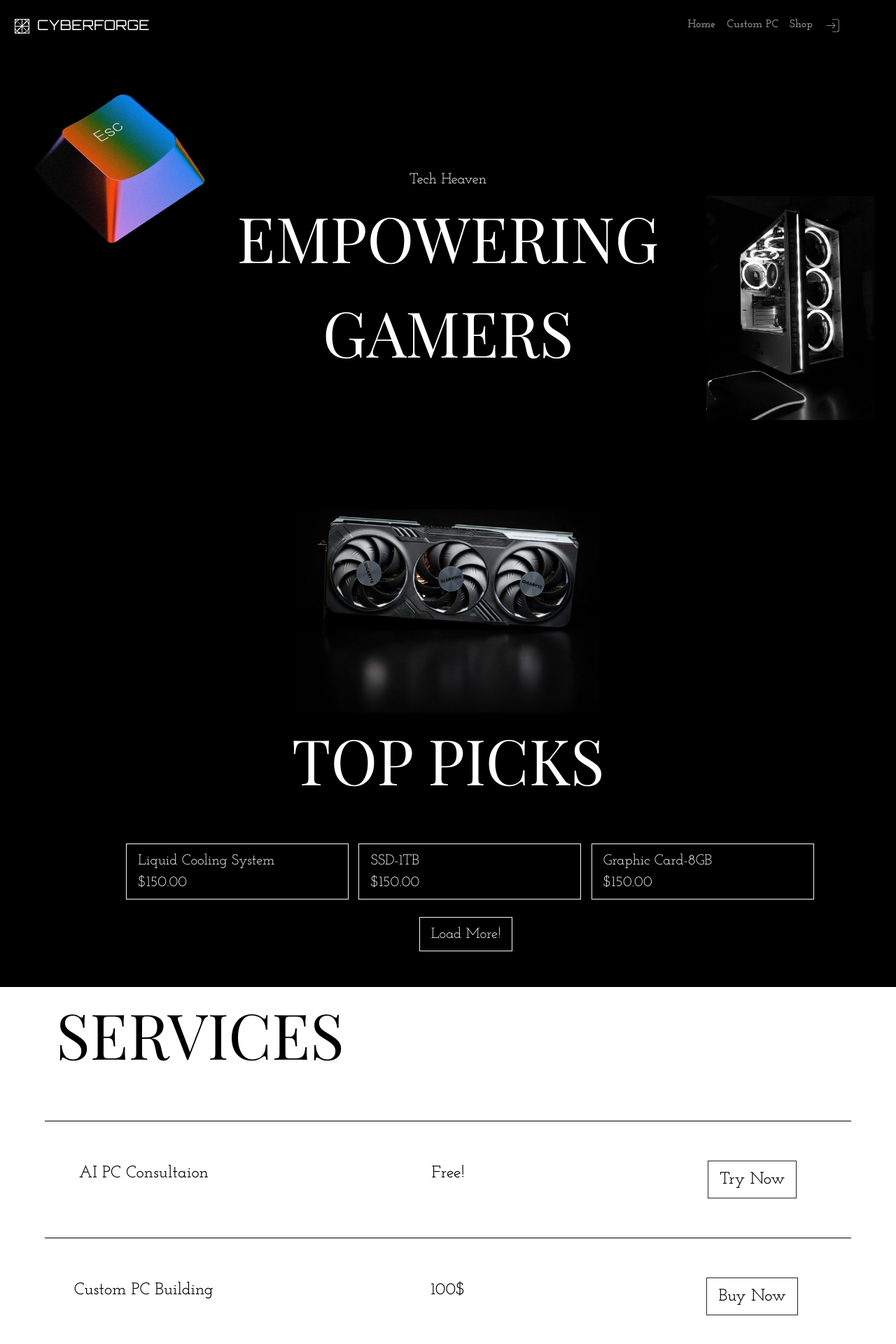
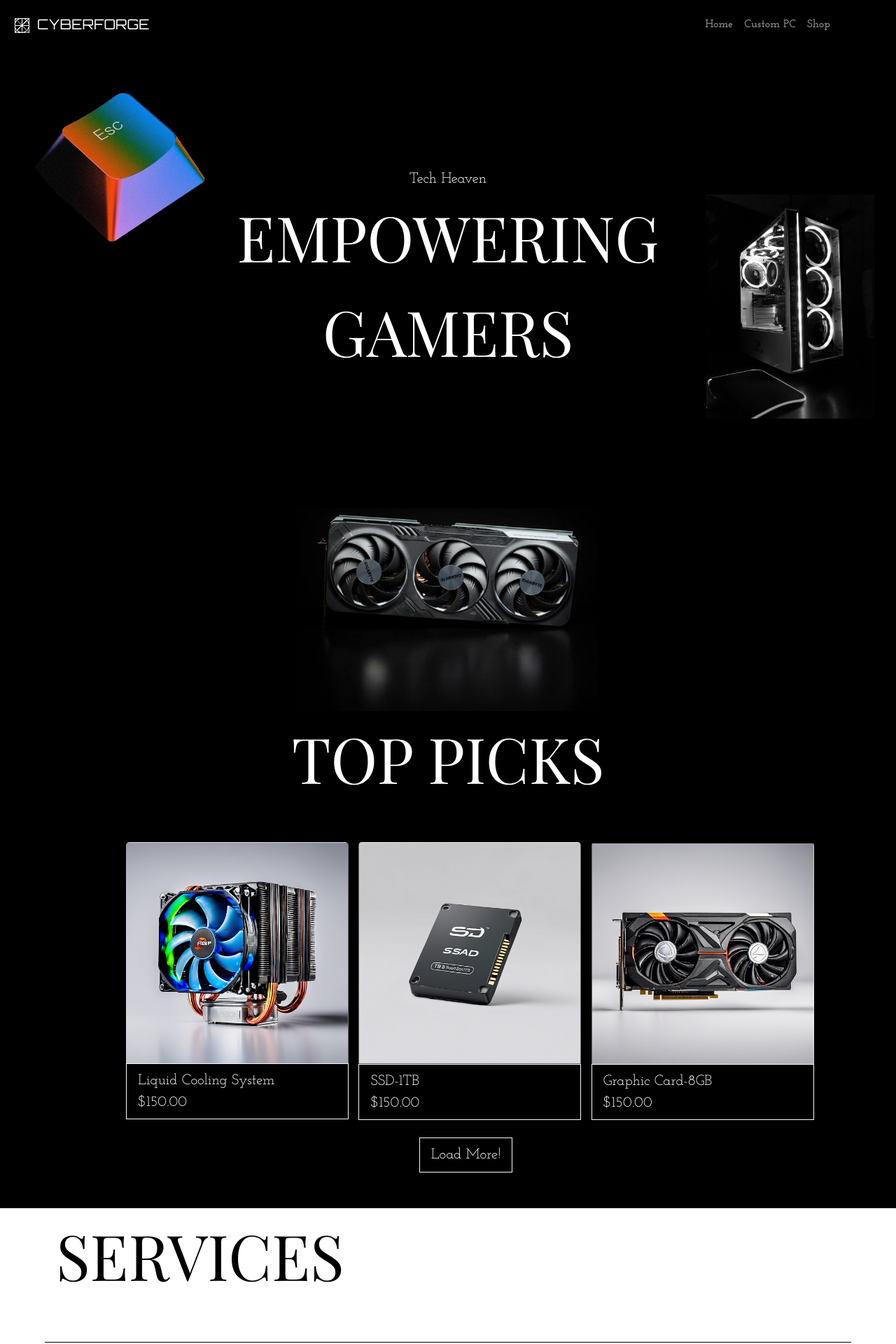
Before and after one commit to SukhvirKooner/E-commerce, a React (Create React App) app in the folder frontend/: page / in a window 1280 px wide. Shown: the top 1920 px of the page at 70% size. Built offline with nearby package versions, Linux system fonts and the light colour scheme; a web font is replaced by a local one.

Commit message:
breadcrum

```diff
--- a/frontend/src/Components/Navbar/Navbar.jsx
+++ b/frontend/src/Components/Navbar/Navbar.jsx
@@ -5,6 +5,7 @@ import { CiLogin } from "react-icons/ci";
 const Navbar = () =>{
     return(
       <body>
+
       <nav className="navbar  navbar-expand-lg navbar-dark  ">
             <div> <img className="company-logo" src={logo} alt="logo" />
             <a className="navbar-brand company-name "  href="">CYBERFORGE</a></div>
@@ -14,7 +15,7 @@ const Navbar = () =>{
             </button>
             <div className="collapse navbar-collapse" id="navbarTogglerDemo01">
                 <ul class="navbar-nav ms-auto nav-items">
-                    <li >
+                <li >
                         <a className="nav-link navstyle" styles="color:white;" href="\">Home</a>
                     </li>
                     <li >
@@ -24,7 +25,7 @@ const Navbar = () =>{
                         <a className="nav-link navstyle" href="\shop">Shop</a>
                     </li>
                     <li >
-                        <a className="nav-link navstyle login" href="\login"><CiLogin /></a>
+                        <a className="nav-link navstyle login" href="\login"></a>
                     </li>
                 </ul>
             </div>
--- /dev/null
+++ b/frontend/src/Context/ShopContext.jsx
@@ -0,0 +1,14 @@
+import {React,createContext} from 'react';
+import initialProducts from '../Components/Assets/data';
+export const ShopContext = createContext(null);
+const ShopContextProvider = (props)=> {
+    const contextValue ={initialProducts};
+    return(
+        <ShopContext.Provider value={contextValue}>
+
+            {props.children}
+
+        </ShopContext.Provider>
+    )
+}
+export default ShopContextProvider;
--- a/frontend/src/Pages/Home.jsx
+++ b/frontend/src/Pages/Home.jsx
@@ -45,7 +45,7 @@ function Home() {
 
             <div className="col-lg-4 col-md-6 mb-4 ">
                 <div className="card">
-                <image className="card-img-top" src={card1} alt="Card image cap"/>
+                <img className="card-img-top" src={card1} alt="Card image cap"/>
                 <div className="card-body d-grid gap-2">
 
                     <button  className="pricebtn btn btn-outline-light btn-lg subtext" type="button"> <p>Liquid Cooling System  </p> <p>$150.00</p></button>
@@ -56,7 +56,7 @@ function Home() {
 
             <div className="  col-lg-4 col-md-6 mb-4  ">
                 <div className="card">
-                <image className="card-img-top" src={card2} alt="Card image cap"/>
+                <img className="card-img-top" src={card2} alt="Card image cap"/>
                     <div className="card-body  d-grid gap-2">
 
                     <button  className="pricebtn btn btn-outline-light btn-lg subtext" type="button"><p> SSD-1TB </p> <p>$150.00</p></button>
@@ -66,7 +66,7 @@ function Home() {
 
             <div class="col-lg-4 col-md-12 mb-3 ">
                 <div className="card">
-                <image className="card-img-top" src={card3} alt="Card image cap"/>
+                <img className="card-img-top" src={card3} alt="Card image cap"/>
                 <div className="card-body d-grid gap-2">
 
                 <button className="pricebtn btn btn-outline-light btn-lg subtext" type="button"> <p> Graphic Card-8GB </p> <p>$150.00</p> </button>
--- a/frontend/src/Pages/Product.jsx
+++ b/frontend/src/Pages/Product.jsx
@@ -1,9 +1,15 @@
-import React from 'react'
+import {React,  useContext} from 'react';
+import { ShopContext } from '../Context/ShopContext';
+import { useParams } from 'react-router-dom';
 
-function Product() {
-    return (
+const Product = () =>{
+
+    const {initialProducts}= useContext(ShopContext);
+    const {productId} = useParams();
+    const product = initialProducts.find((e)=> e.id === Number(productId));
+     return (
         <div>
-            <h1>PRODUCTS</h1>
+
         </div>
     )
 }
--- a/frontend/src/index.js
+++ b/frontend/src/index.js
@@ -2,11 +2,14 @@ import React from 'react';
 import ReactDOM from 'react-dom/client';
 
 import App from './App';
+import ShopContextProvider from './Context/ShopContext';
 
 
 const root = ReactDOM.createRoot(document.getElementById('root'));
 root.render(
+    <ShopContextProvider>
+    <App />
+    </ShopContextProvider>
 
-    <App />
 
 );
```
Also changed, not shown: frontend/src/Components/Bredcrum/Bredcrums.jsx (added, +9 -0 lines), frontend/src/Components/Bredcrum/bredcrums.css (added), frontend/src/Pages/CSS/Product.css (added).
